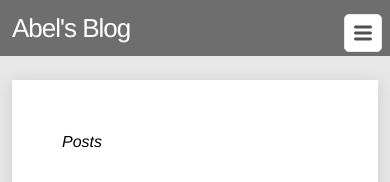
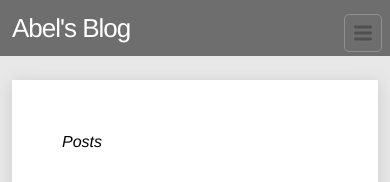
Before and after one commit to Abel-Liu/Abel-Liu.github.io, a Jekyll site: the page built from index.html, in a window 390 px wide. Shown: the top 182 px of the page. Built offline with Jekyll 4.4.1, drawn with Linux system fonts in a browser that asks for light colours.

Commit message:
menucolor

```diff
--- a/css/main.css
+++ b/css/main.css
@@ -373,11 +373,11 @@ a:hover   { text-decoration: underline; }
     position: fixed;
     z-index: 10;
     top: 14px; right: 8px;
-    background-color: white;
+    background-color: #6e6e6e;
     -webkit-border-radius: 5px;
     -moz-border-radius: 5px;
     border-radius: 5px;
-    border: 1px solid #e8e8e8;
+    border: 1px solid #919191;
   }
 
   .site-nav .menu-icon {
```
